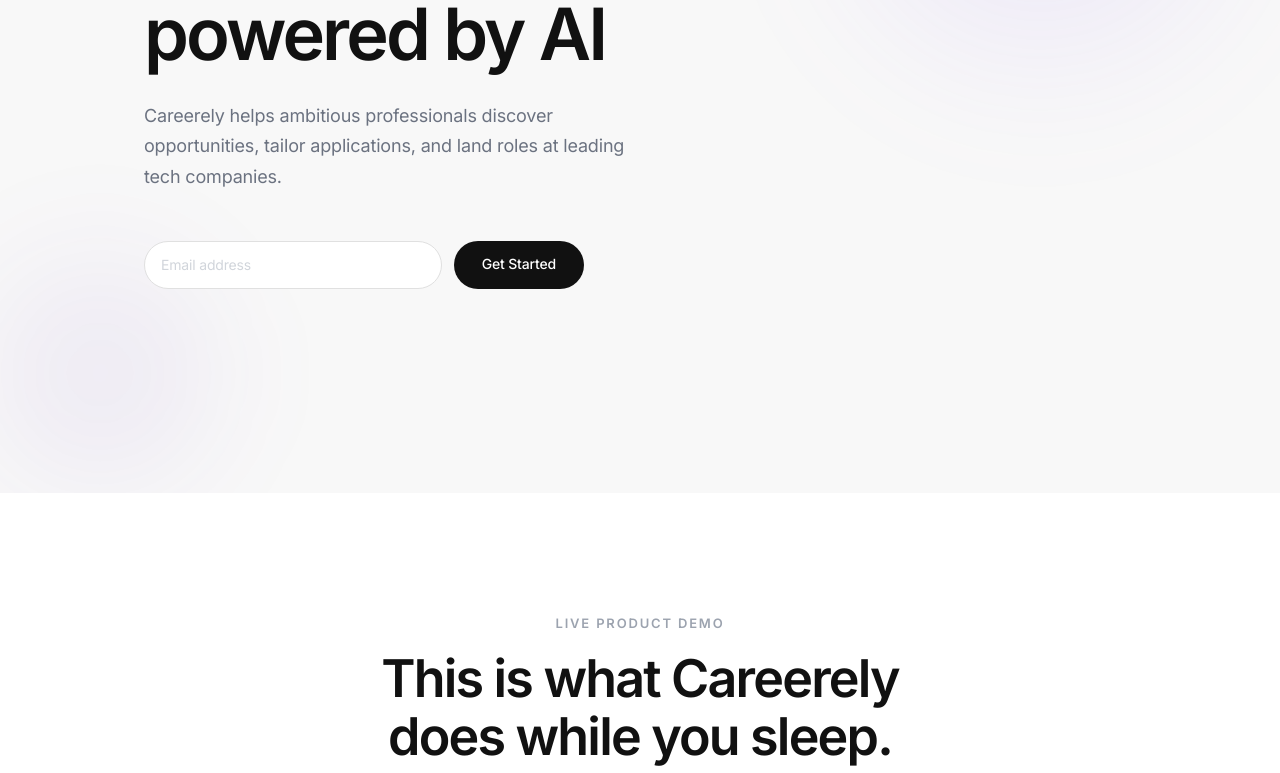
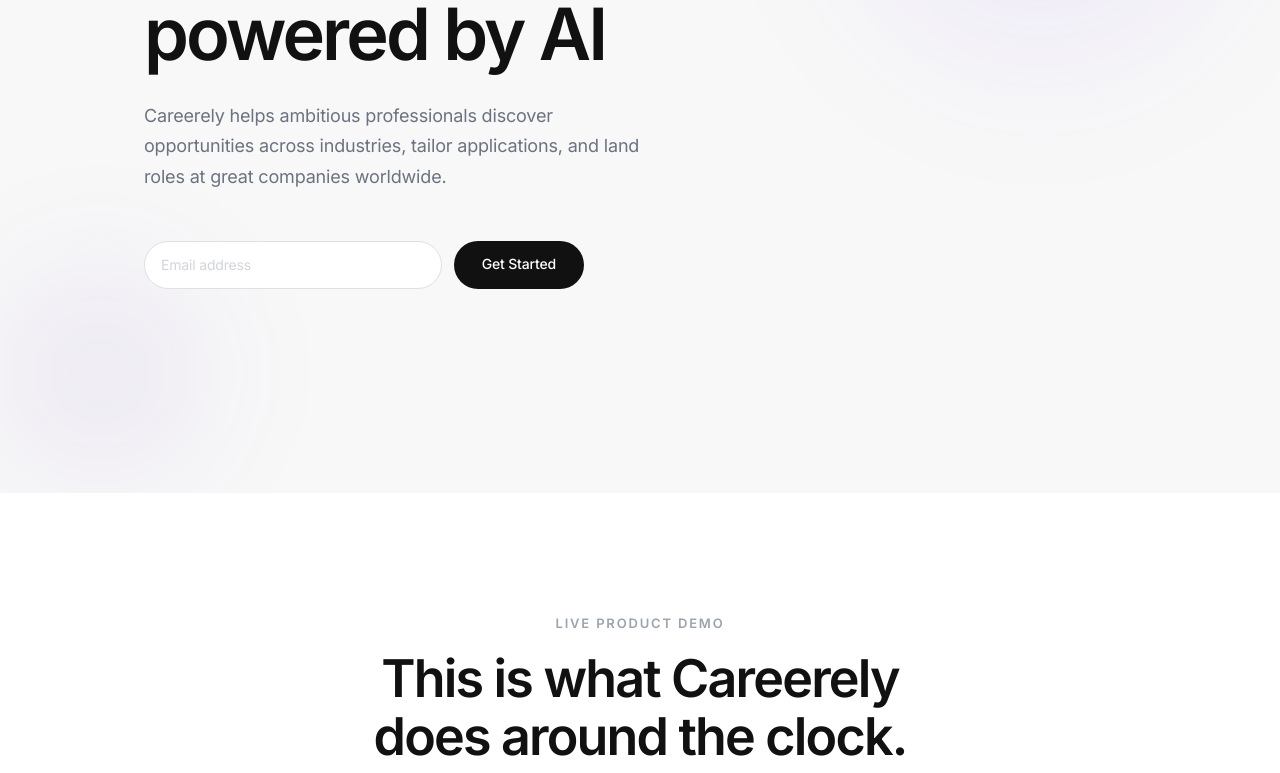
Before and after one commit to lisafiskum-png/Careerely, a Next.js app: page / in a window 1280 px wide. Shown: the part 307-1080 px from the top of the page. Built offline with nearby package versions, Linux system fonts and the light colour scheme; no server answers.

Commit message:
Remove tech-only and nightly positioning from landing page

```diff
--- a/app/page.tsx
+++ b/app/page.tsx
@@ -7,18 +7,13 @@
 import { Reveal, RevealGroup } from './_landing/reveal'
 import s from './landing.module.css'
 
-// Public landing page: design/landing-final.html (LOCKED). Copy and layout
-// follow the reference; "Get Started" leads into onboarding Step 1.
-
 export const metadata: Metadata = {
   title: 'Careerely',
-  description: 'Upload your resume once. We find the jobs, tailor your resume, and write your cover letter. Automatically.',
+  description: 'Upload your resume once. Careerely continuously finds relevant jobs, tailors your resume, and writes your cover letter.',
 }
 
 export const viewport = { themeColor: '#FAFAFA' }
 
-// Reference PLANS copy. Prices and limits come from lib/plans.ts so the page
-// always matches billing.
 const PLAN_COPY: Record<PlanId, { desc: string }> = {
   basic: { desc: 'For a focused search' },
   pro: { desc: 'For an active job search' },
@@ -50,7 +45,7 @@
               powered by AI
             </h1>
             <p className={s.lead}>
-              Careerely helps ambitious professionals discover opportunities, tailor applications, and land roles at leading tech companies.
+              Careerely helps ambitious professionals discover opportunities across industries, tailor applications, and land roles at great companies worldwide.
             </p>
             <JoinForm className={s.joinrow} />
           </div>
@@ -60,7 +55,7 @@
       <section id="demo" className={s.demo}>
         <Reveal className={`${s.wrap} ${s.demoIntro}`}>
           <p className={s.demoEyebrow}>Live product demo</p>
-          <h2 className={`${s.h2} ${s.demoTitle}`}>This is what Careerely does while you sleep.</h2>
+          <h2 className={`${s.h2} ${s.demoTitle}`}>This is what Careerely does around the clock.</h2>
         </Reveal>
         <ProductDemo />
       </section>
@@ -103,11 +98,11 @@
           </Reveal>
           <RevealGroup className={s.whyGrid} stagger={120}>
             <div className={s.whyRow}>
-              <div className={s.whyN}>Nightly</div>
+              <div className={s.whyN}>24/7</div>
               <div>
-                <div className={s.whyTitle}>Roles reviewed while you sleep</div>
+                <div className={s.whyTitle}>Always looking for what&apos;s new</div>
                 <div className={s.whyBody}>
-                  Every night, Careerely checks new listings against your experience and goals. You only see the ones that actually fit.
+                  Careerely continuously checks new listings against your experience and goals, so strong new opportunities can surface as they appear.
                 </div>
               </div>
             </div>
@@ -173,7 +168,7 @@
           <div className={s.footCta}>
             <div>
               <h2 className={s.footTitle}>Ready to start?</h2>
-              <p className={s.footSub}>Upload your resume and let us do the rest</p>
+              <p className={s.footSub}>Upload your resume and let Careerely keep looking</p>
             </div>
             <JoinForm className={s.footForm} />
           </div>
```
